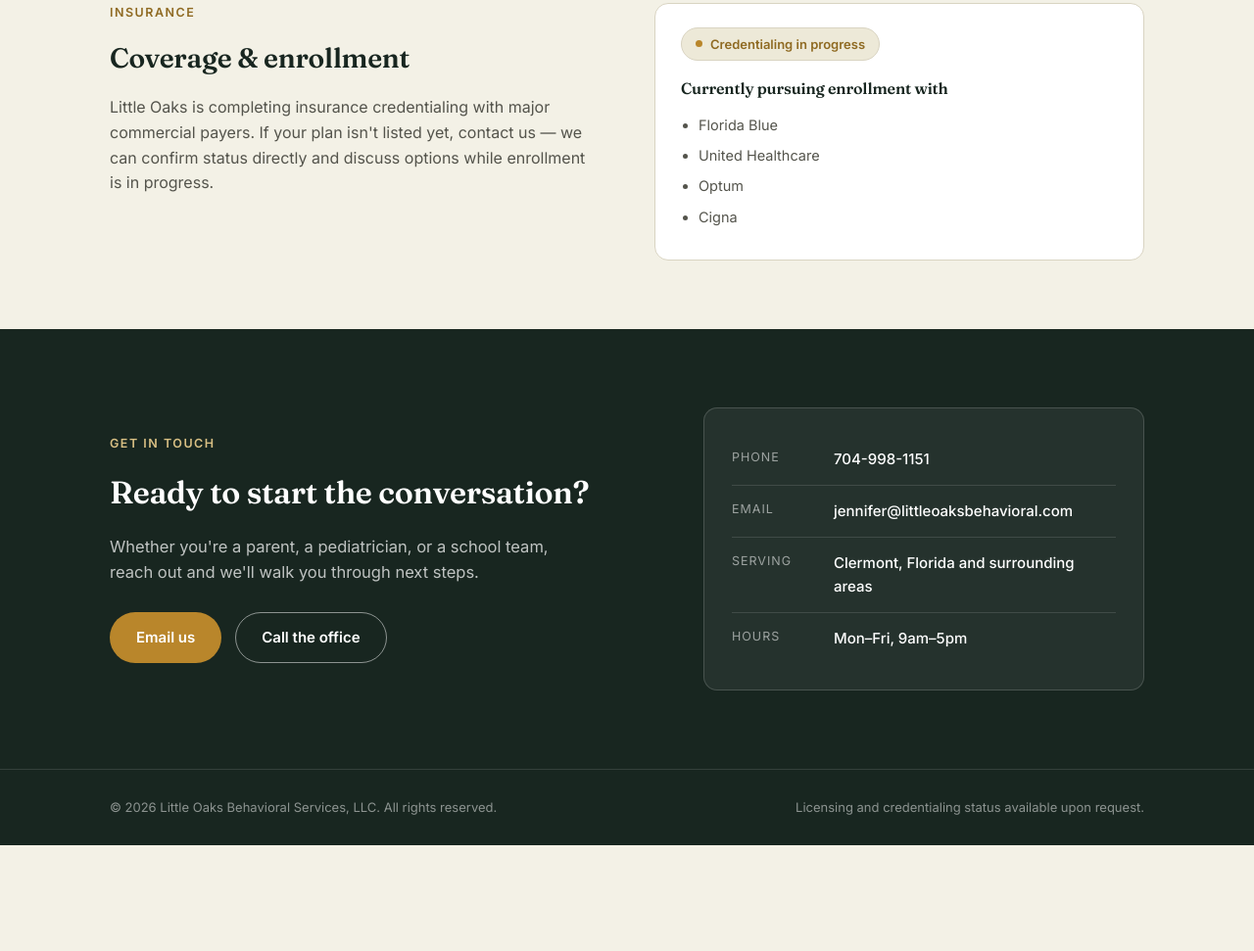
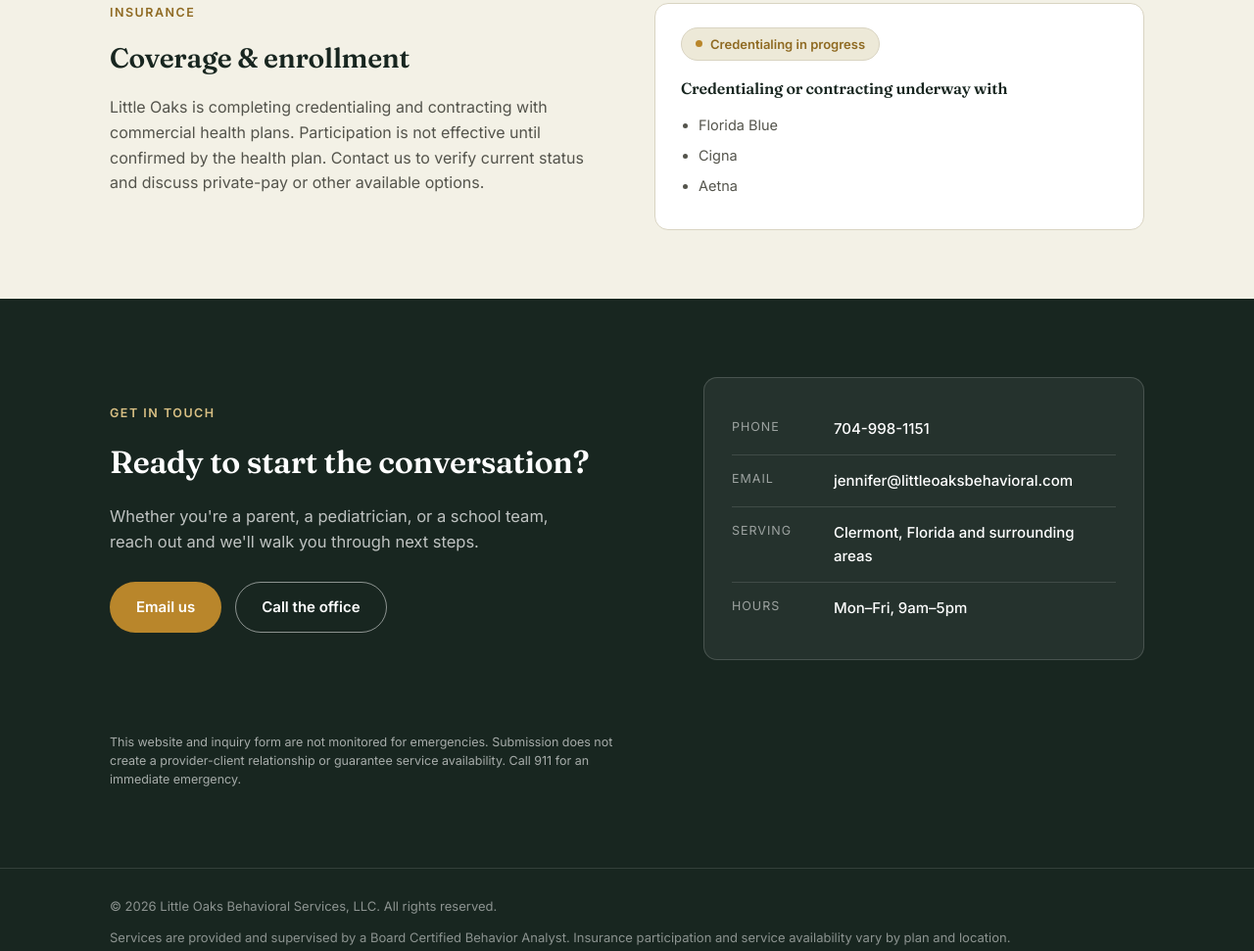
Before and after one commit to jennifer-lobs/little-oaks-site, a plain HTML site: page index.html in a window 1280 px wide. Shown: the part 2895-3866 px from the top of the page at 98% size. Before the commit the page ends 3758 px from the top, so only its background shows below. Drawn offline with Linux system fonts and the light colour scheme.

Commit message:
Update insurance and website disclosures

```diff
--- a/index.html
+++ b/index.html
@@ -210,6 +210,12 @@
   .contact-row .label{font-size:12.5px;text-transform:uppercase;letter-spacing:0.08em;color:rgba(255,255,255,0.55);width:90px;flex:none;}
   .contact-row .value{font-size:15px;font-weight:500;}
 
+  .contact-disclaimer{
+  margin:18px 0 0;
+  font-size:12.5px;
+  line-height:1.55;
+  color:rgba(255,255,255,0.62);
+}
   footer{padding:28px 0;background:var(--canopy-deep);border-top:1px solid rgba(255,255,255,0.12);}
   footer .wrap{display:flex;justify-content:space-between;align-items:center;flex-wrap:wrap;gap:12px;}
   footer p{margin:0;font-size:13px;color:rgba(255,255,255,0.5);}
@@ -417,16 +423,15 @@
     <div>
       <span class="eyebrow">Insurance</span>
       <h2>Coverage &amp; enrollment</h2>
-      <p>Little Oaks is completing insurance credentialing with major commercial payers. If your plan isn't listed yet, contact us &mdash; we can confirm status directly and discuss options while enrollment is in progress.</p>
+      <p><p>Little Oaks is completing credentialing and contracting with commercial health plans. Participation is not effective until confirmed by the health plan. Contact us to verify current status and discuss private-pay or other available options.</p></p>
     </div>
     <div class="insurance-note">
       <span class="status-pill"><span class="status-dot"></span>Credentialing in progress</span>
-      <h3>Currently pursuing enrollment with</h3>
+      <h3>Credentialing or contracting underway with</h3>
       <ul>
         <li>Florida Blue</li>
-        <li>United Healthcare</li>
-        <li>Optum</li>
         <li>Cigna</li>
+        <li>Aetna</li>
       </ul>
     </div>
   </div>
@@ -449,13 +454,16 @@
       <div class="contact-row"><span class="label">Serving</span><span class="value">Clermont, Florida and surrounding areas</span></div>
       <div class="contact-row"><span class="label">Hours</span><span class="value">Mon&ndash;Fri, 9am&ndash;5pm</span></div>
     </div>
+    <p class="contact-disclaimer">
+      This website and inquiry form are not monitored for emergencies. Submission does not create a provider-client relationship or guarantee service availability. Call 911 for an immediate emergency.
+    </p>
   </div>
 </section>
 
 <footer>
   <div class="wrap">
     <p>&copy; 2026 Little Oaks Behavioral Services, LLC. All rights reserved.</p>
-    <p>Licensing and credentialing status available upon request.</p>
+    <p>Services are provided and supervised by a Board Certified Behavior Analyst. Insurance participation and service availability vary by plan and location.</p>
   </div>
 </footer>
 
```
